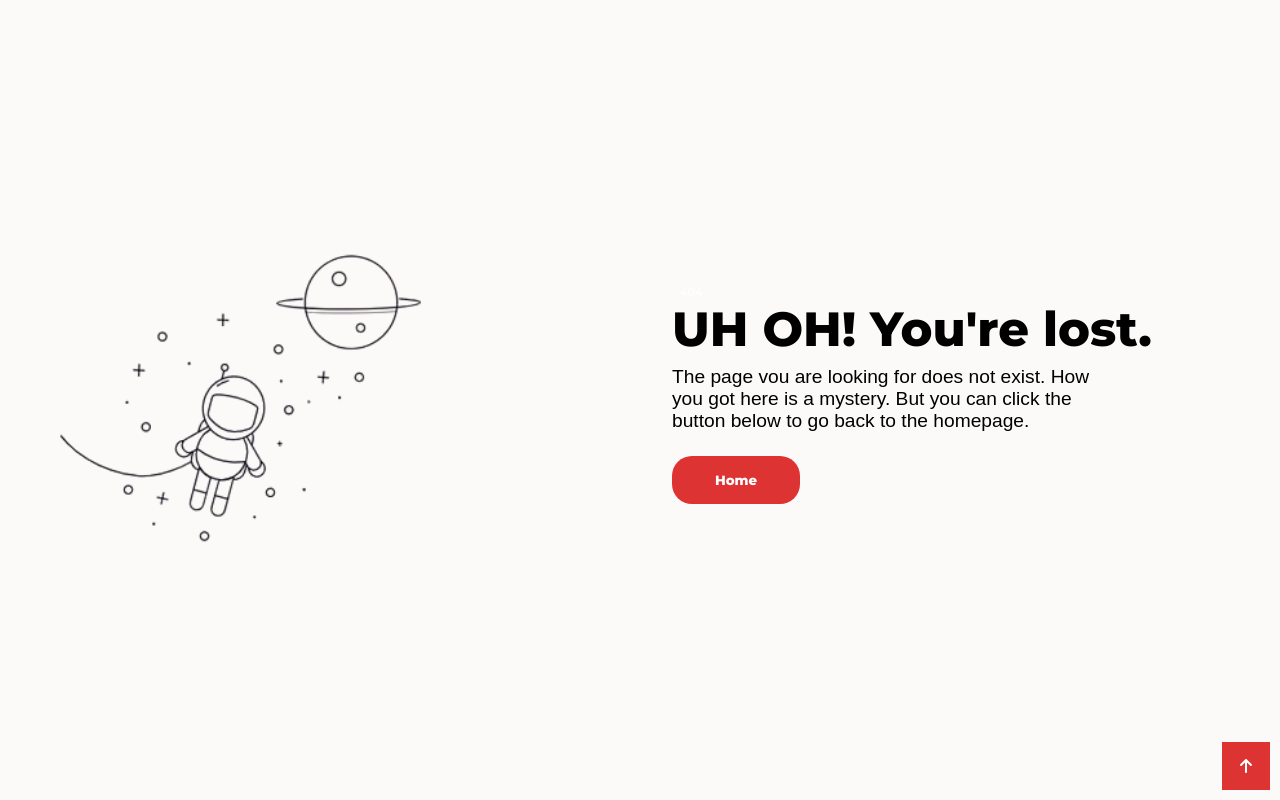
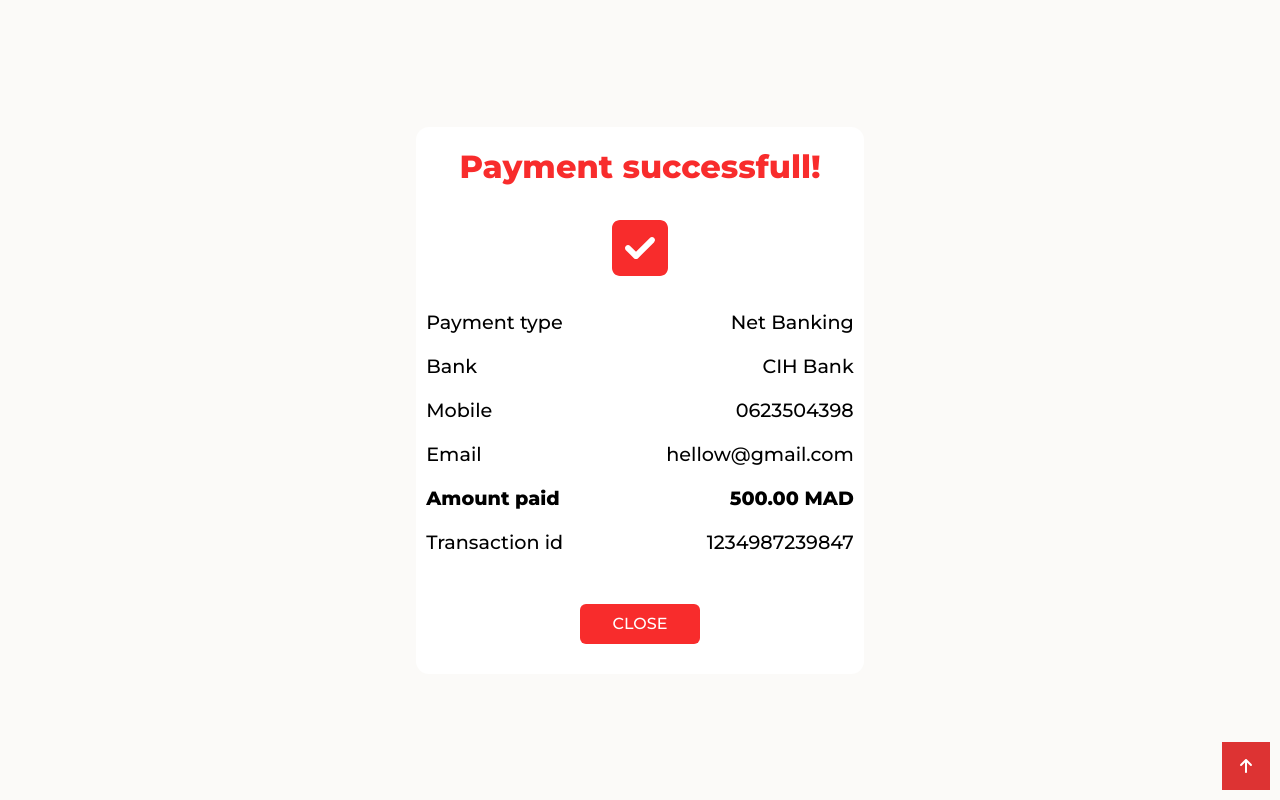
Before and after one commit to ismailbaidar/PFE, a React (Create React App) app in the folder project/public/front/: page /payment-success in a window 1280 px wide. Before the commit this address led to /notFound. Built offline with nearby package versions, Linux system fonts and the light colour scheme; a web font is replaced by a local one.

Commit message:
payment-success

```diff
--- a/project/public/front/src/App.js
+++ b/project/public/front/src/App.js
@@ -18,6 +18,7 @@ import { useEffect } from "react";
 import PreventDirectAccess from "./components/Tools/PreventDirectAccess";
 import LivraisonHome from "./components/Livraison/LivraisonHome";
 import ToUpButton from "./components/Tools/ToUpButton";
+import PaymentSuccess from './components/Payment-success/PaymentSuccess'
 function App() {
     useEffect(() => {
         if (!localStorage.getItem("AUTH_TOKEN")) {
@@ -73,6 +74,7 @@ function App() {
                     }
                 />
                 <Route path="test" element={<SingleOrderDetails />} />
+                <Route path='payment-success' element={<PaymentSuccess/>}/>
             </Routes>
             <ToUpButton />
         </div>
--- /dev/null
+++ b/project/public/front/src/components/Payment-success/PaymentSuccess.js
@@ -0,0 +1,39 @@
+import React from 'react'
+import '../../styles/payment-success.css'
+import { FontAwesomeIcon } from '@fortawesome/react-fontawesome';
+import { faSquareCheck } from '@fortawesome/free-solid-svg-icons';
+
+
+function PaymentSuccess() {
+  return (
+    <div className='pay'>
+        <div className='Pay-success'>
+        <h1 className='Pay-success-h1'>Payment successfull!</h1>
+        <FontAwesomeIcon className='Pay-success-icon' icon={faSquareCheck} />
+        <div className='Pay-success-container'>
+            <div className='Pay-success-cc1'>
+                <p>Payment type</p>
+                <p>Bank</p>
+                <p>Mobile</p>
+                <p>Email</p>
+                <p className='amount-paid'>Amount paid</p>
+                <p>Transaction id</p>
+            </div>
+            <div className='Pay-success-cc2'>
+                <p>Net Banking</p>
+                <p>CIH Bank</p>
+                <p>0623504398</p>
+                <p>hellow@gmail.com</p>
+                <p className='amount-paid'>500.00 MAD</p>
+                <p>1234987239847</p>
+            </div>
+        </div>
+        <div className='Pay-success-button'>
+            <div className='Pay-success-close'>CLOSE</div>
+        </div>
+    </div>
+    </div>
+  )
+}
+
+export default PaymentSuccess
--- /dev/null
+++ b/project/public/front/src/styles/payment-success.css
@@ -0,0 +1,63 @@
+
+.pay{
+    display: flex;
+    width: 100%;
+    height: 100vh;
+    align-items: center;
+    justify-content: center;
+}
+.Pay-success{
+    display:  flex;
+    flex-direction: column;
+    align-items: center;
+    width: 35%;
+    height: fit-content;
+    background-color: white;
+    border-radius: 13px;
+}
+.Pay-success-h1{
+    color: rgb(248, 44, 44);
+    margin: 20px;
+}
+.Pay-success-icon{
+    color:rgb(248, 44, 44) ;
+    font-size: 4rem;
+    margin: 10px;
+}
+.Pay-success-container{
+    display: flex;
+    gap: 40px;
+    font-size: 1.2rem;
+    margin: 10px;
+
+}
+.Pay-success-cc1{
+    width: 200px;
+}
+.Pay-success-cc1 p{
+    padding: 10px;
+}
+.amount-paid{
+    font-weight: bold;
+}
+.Pay-success-cc2{
+    text-align: right;
+}
+.Pay-success-cc2 p{
+    padding: 10px;
+}
+.Pay-success-button{
+    display: flex;
+    gap: 20px;
+    margin-block: 30px;
+}
+.Pay-success-close{
+    display: flex;
+    width: 120px;
+    justify-content: center;
+    align-items: center;
+    height: 40px;
+    color: white;
+    background-color: rgb(248, 44, 44);
+    border-radius: 6px;
+}
```
